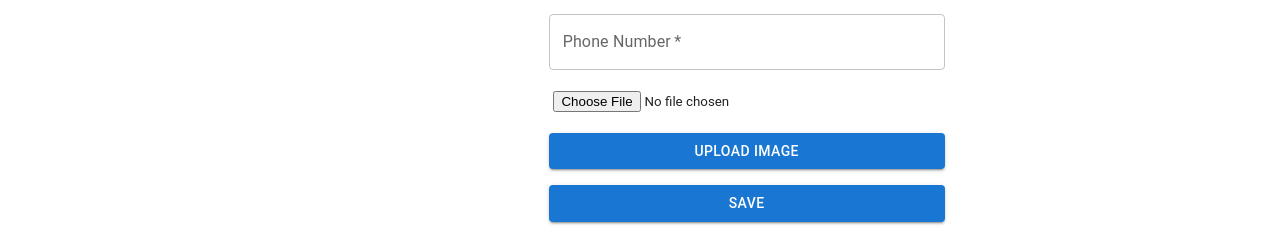
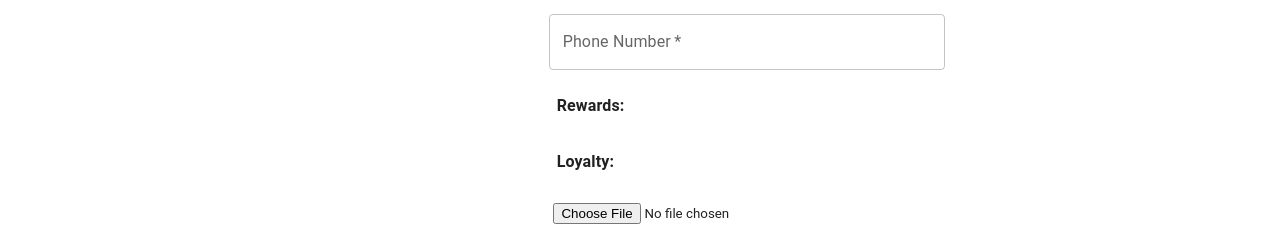
Before and after one commit to kajaldhanotia20/team-project-quickfix, a React (Create React App) app in the folder frontend/: page /userprofile in a window 1280 px wide. Shown: the part 265-497 px from the top of the page. Built offline with nearby package versions, Linux system fonts and the light colour scheme; no server answers; the HTML template or start-up script is replaced by a standard one.

Commit message:
Updated user profile

```diff
--- a/frontend/src/Components/User/userProfile.js
+++ b/frontend/src/Components/User/userProfile.js
@@ -20,6 +20,8 @@ export default function Profile() {
   const [address, setAddress] = useState("");
   const [phoneNumber, setPhoneNumber] = useState("");
   const [image, setImage] = useState("");
+  const [rewards, setRewards] = useState("");
+  const [loyalty, setLoyalty] = useState("");
 
   const singleFileUploadHandler = () => {
     setTrial(selectedFile[0]);
@@ -80,6 +82,8 @@ export default function Profile() {
         setAddress(data.Customer_Address);
         setPhoneNumber(data.Phone_Number);
         setImage(data.Profile_Image);
+        setRewards(data.Rewards);
+        setLoyalty(data.Customer_Loyalty);
       });
   }, []);
 
@@ -194,6 +198,20 @@ export default function Profile() {
                         }}
                       />
                     </Grid>
+                    <Grid item xs={12}>
+                      <Typography>
+                        <Box sx={{ fontWeight: "bold", m: 1 }}>
+                          Rewards: {rewards}
+                        </Box>
+                      </Typography>
+                    </Grid>
+                    <Grid item xs={12}>
+                      <Typography>
+                        <Box sx={{ fontWeight: "bold", m: 1 }}>
+                          Loyalty: {loyalty}
+                        </Box>
+                      </Typography>
+                    </Grid>
 
                     <Grid item xs={12}>
                       <input
```
